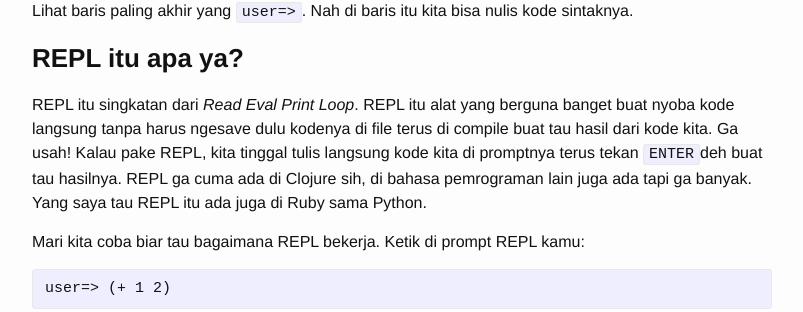
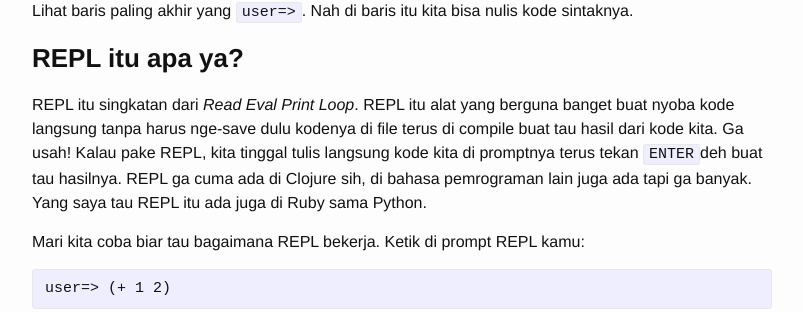
Before and after one commit to simudin/simudin.github.io, a Jekyll site: the page built from _posts/2016-02-12-clojure-syntax.markdown, in a window 1280 px wide. Shown: the part 791-1103 px from the top of the page, without its empty margins (238-1041 px from the left). Built offline with Jekyll 4.4.1, drawn with Linux system fonts in a browser that asks for light colours; comment, search, counter and statistics services are not loaded.

Commit message:
Updated Clojure Syntax

```diff
--- a/_posts/2016-02-12-clojure-syntax.markdown
+++ b/_posts/2016-02-12-clojure-syntax.markdown
@@ -36,7 +36,7 @@ Lihat baris paling akhir yang `user=>`. Nah di baris itu kita bisa nulis kode si
 
 ### **REPL itu apa ya?**
 
-REPL itu singkatan dari *Read Eval Print Loop*. REPL itu alat yang berguna banget buat nyoba kode langsung tanpa harus ngesave dulu kodenya di file terus di compile buat tau hasil dari kode kita. Ga usah! Kalau pake REPL, kita tinggal tulis langsung kode kita di promptnya terus tekan `ENTER`deh buat tau hasilnya. REPL ga cuma ada di Clojure sih, di bahasa pemrograman lain juga ada tapi ga banyak. Yang saya tau REPL itu ada juga di Ruby sama Python.
+REPL itu singkatan dari *Read Eval Print Loop*. REPL itu alat yang berguna banget buat nyoba kode langsung tanpa harus nge-save dulu kodenya di file terus di compile buat tau hasil dari kode kita. Ga usah! Kalau pake REPL, kita tinggal tulis langsung kode kita di promptnya terus tekan `ENTER`deh buat tau hasilnya. REPL ga cuma ada di Clojure sih, di bahasa pemrograman lain juga ada tapi ga banyak. Yang saya tau REPL itu ada juga di Ruby sama Python.
 
 Mari kita coba biar tau bagaimana REPL bekerja. Ketik di prompt REPL kamu:
 {% highlight comandline %}
```
Also changed, not shown: other parts of _posts/2016-02-12-clojure-syntax.markdown (+2 -2 lines).
